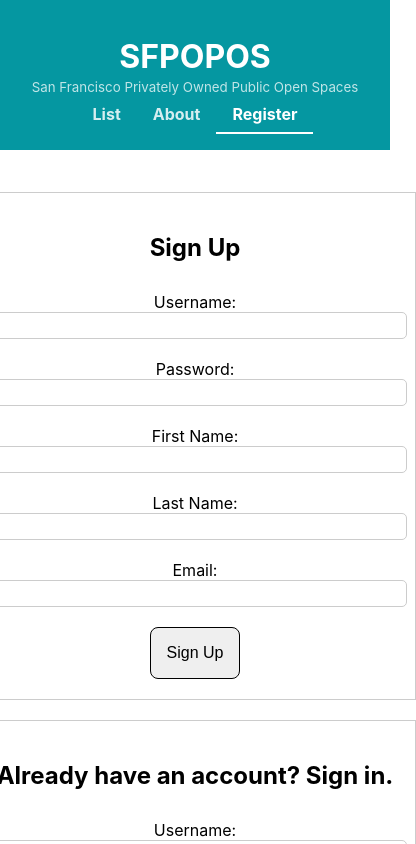
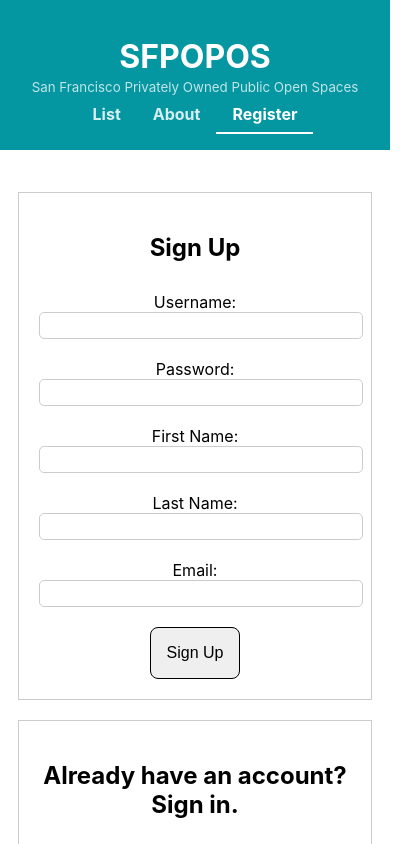
Before and after one commit to EpiXCoder/ACS1320_React_App, a React (Create React App) app: page /#/register in a window 390 px wide. Shown: the top 844 px of the page, 416 px wide, since content can reach past the window. Built offline with nearby package versions, Linux system fonts and the light colour scheme.

Commit message:
added register page formatting

```diff
--- a/src/components/Registration/POPOSRegister.css
+++ b/src/components/Registration/POPOSRegister.css
@@ -3,3 +3,27 @@
     flex-direction: column;
     align-items: center;
 }
+
+@media only screen and (max-width: 960px) {
+    .register{
+        width: 80%;
+        max-width: 80%;
+        margin: auto;
+    }
+  }
+
+  @media only screen and (max-width: 700px) {
+    .register{
+        width: 80%;
+        max-width: 80%;
+        margin: auto;
+    }
+  }
+
+  @media screen and (max-width: 480px) {
+    .register{
+        width: 80%;
+        max-width: 80%;
+        margin: auto;
+    }
+  }
--- a/src/components/Registration/POPOSSignIn/POPOSSignIn.css
+++ b/src/components/Registration/POPOSSignIn/POPOSSignIn.css
@@ -2,7 +2,7 @@
   border: 1px solid #ccc;
   padding: 20px;
   margin: 10px;
-  width: 400px;
+  width: 100%;
   display: inline-block;
 }
 
--- a/src/components/Registration/POPOSSignUp/POPOSSignUp.css
+++ b/src/components/Registration/POPOSSignUp/POPOSSignUp.css
@@ -2,7 +2,7 @@
   border: 1px solid #ccc;
   padding: 20px;
   margin: 10px;
-  width: 400px;
+  width: 100%;
   display: inline-block;
 }
 
```
